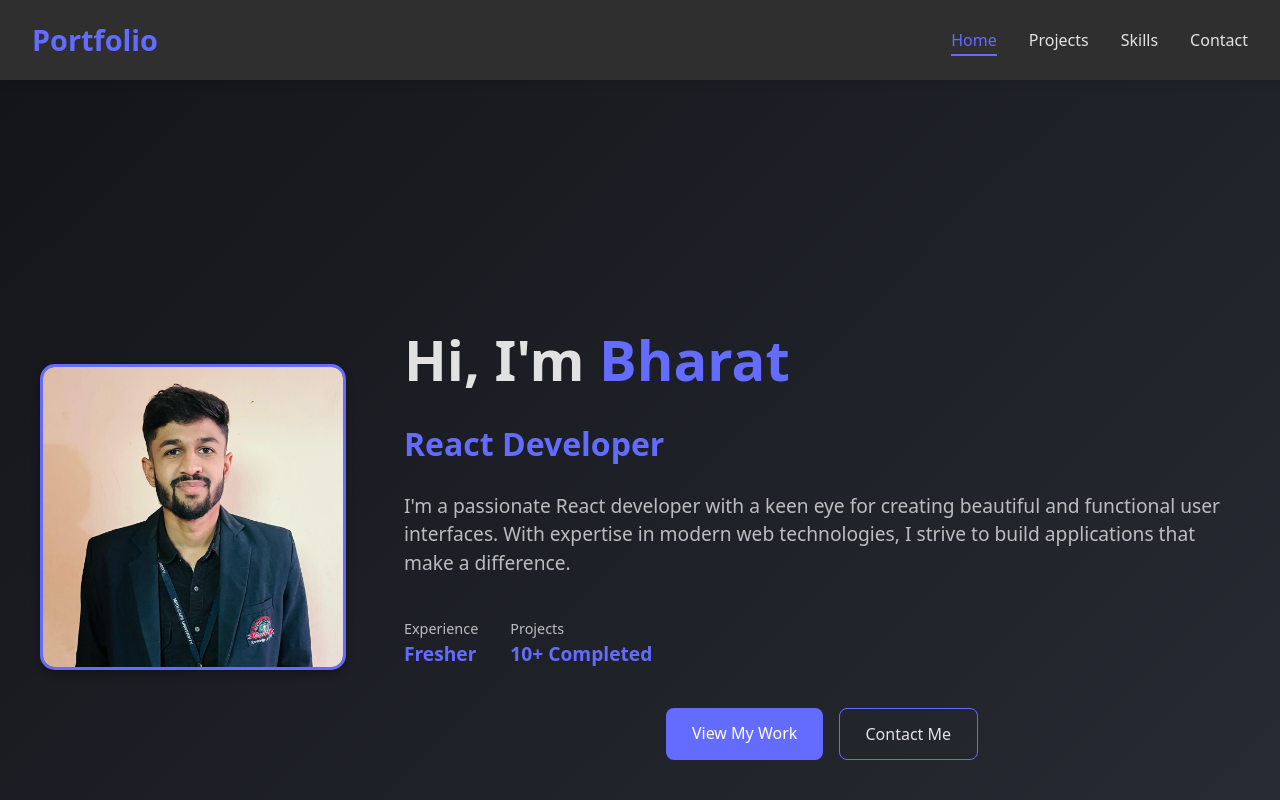
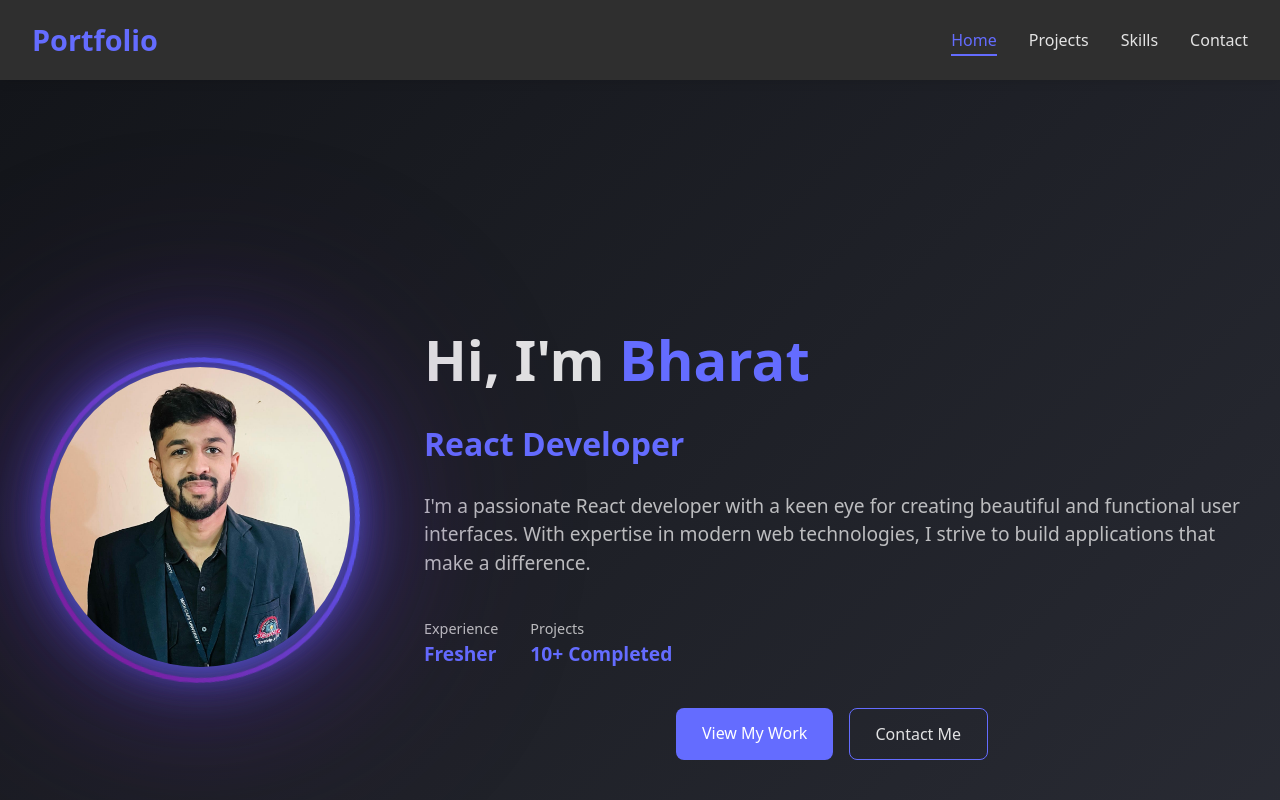
Before and after one commit to BharatVarfa/MyPortfolio, a React (Vite) app in the folder PROJECT_REACT/portfolio/: page / in a window 1280 px wide. Shown: the top 800 px of the page. Built offline with nearby package versions, Linux system fonts and the light colour scheme.

Commit message:
Photo frame updated

```diff
--- a/PROJECT_REACT/portfolio/src/App.css
+++ b/PROJECT_REACT/portfolio/src/App.css
@@ -476,15 +476,61 @@ section {
 
 .photo-wrapper {
   flex: 0 0 300px;
+  position: relative;
+  padding: 10px;
+  filter: drop-shadow(0 0 20px rgba(100, 108, 255, 0.3))
+         drop-shadow(0 0 60px rgba(83, 91, 242, 0.3))
+         drop-shadow(0 0 100px rgba(123, 31, 162, 0.3));
+}
+
+.photo-wrapper::before {
+  content: '';
+  position: absolute;
+  top: 0;
+  left: 0;
+  right: 0;
+  bottom: 0;
+  border-radius: 50%;
+  padding: 5px;
+  background: linear-gradient(45deg,
+    #646cff,
+    #535bf2,
+    #7b1fa2,
+    #646cff
+  );
+  background-size: 200% 200%;
+  -webkit-mask:
+    linear-gradient(#fff 0 0) content-box,
+    linear-gradient(#fff 0 0);
+  -webkit-mask-composite: xor;
+  mask-composite: exclude;
+  animation: rotate 4s linear infinite, gradientShift 8s ease infinite;
 }
 
 .profile-photo {
   width: 100%;
   height: 300px;
   object-fit: cover;
-  border-radius: 15px;
-  box-shadow: 0 4px 8px rgba(0, 0, 0, 0.3);
-  border: 3px solid var(--primary-color);
+  border-radius: 50%;
+  box-shadow:
+    0 0 30px rgba(100, 108, 255, 0.5),
+    0 0 60px rgba(83, 91, 242, 0.3),
+    0 0 90px rgba(123, 31, 162, 0.2);
+}
+
+@keyframes rotate {
+  from {
+    transform: rotate(0deg);
+  }
+  to {
+    transform: rotate(360deg);
+  }
+}
+
+@keyframes gradientShift {
+  0% { background-position: 0% 0%; }
+  50% { background-position: 100% 100%; }
+  100% { background-position: 0% 0%; }
 }
 
 .photo-content {
```
